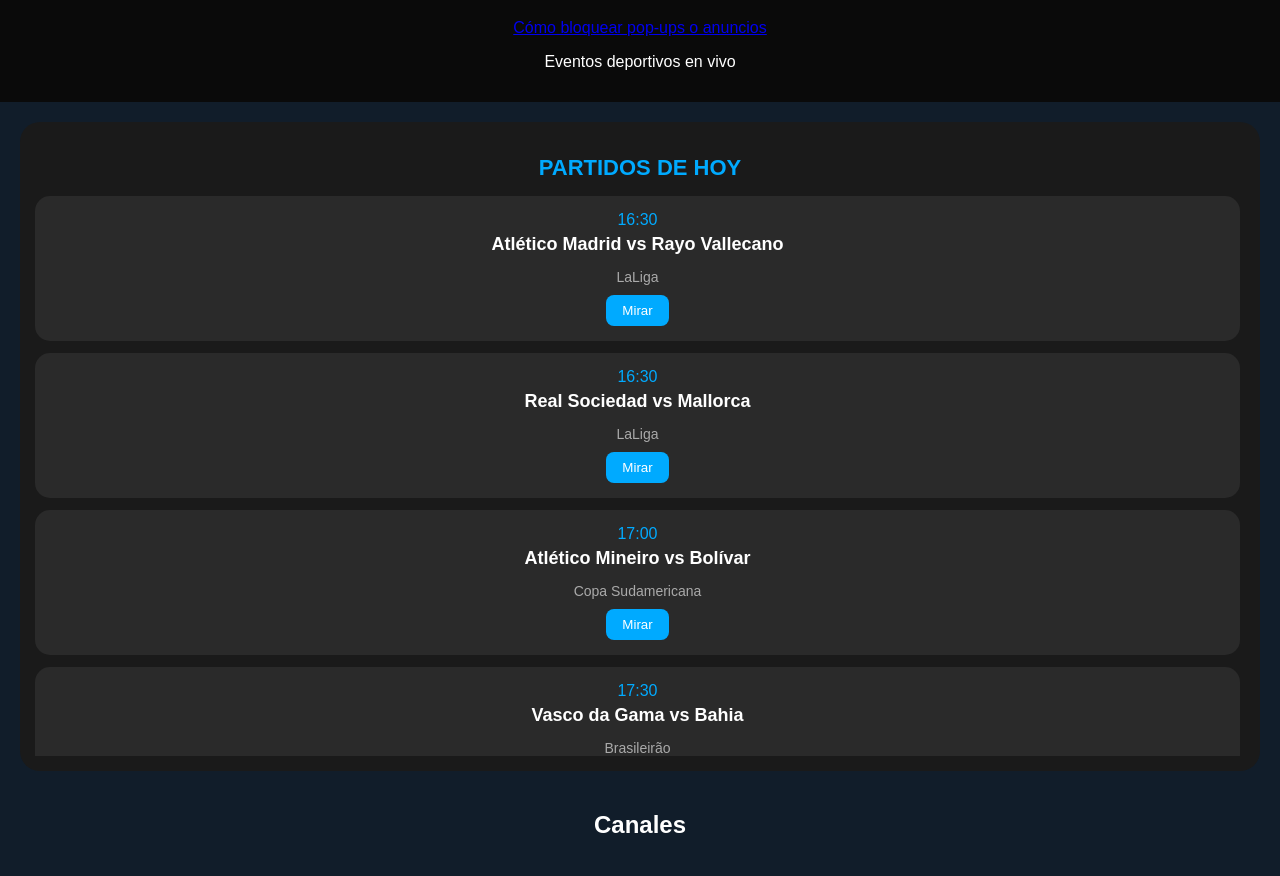
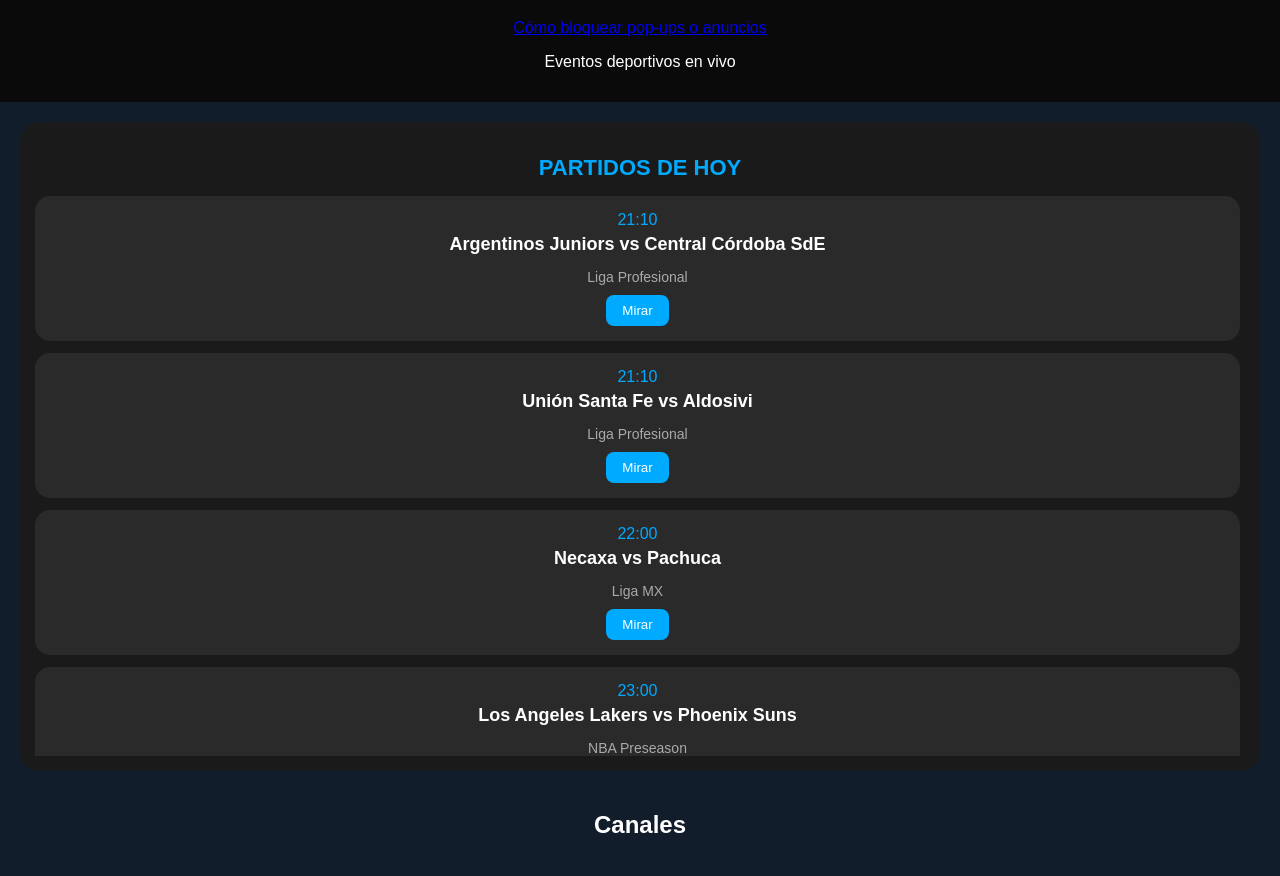
Before and after one commit to Z0mg2002/Golazo, a plain HTML site: page index.html in a window 1280 px wide. Shown: the part 76-952 px from the top of the page. Drawn offline with Linux system fonts and the light colour scheme.

Commit message:
Update index.html

```diff
--- a/index.html
+++ b/index.html
@@ -128,60 +128,37 @@
     <div class="matches-scroll">
       <!-- ...agenda deportiva... -->
       <div class="match-card">
-        <p class="time">16:30</p>
-        <h3>Atlético Madrid vs Rayo Vallecano</h3>
-        <p class="league">LaLiga</p>
-        <button onclick="abrirModal('https://streamtp22.com/global1.php?stream=dsports')">Mirar</button>
+        <p class="time">21:10</p>
+        <h3>Argentinos Juniors vs Central Córdoba SdE</h3>
+        <p class="league">Liga Profesional</p>
+        <button onclick="abrirModal('https://la14hd.com/vivo/canales.php?stream=espnpremium')">Mirar</button>
       </div>
 
       <div class="match-card">
-        <p class="time">16:30</p>
-        <h3>Real Sociedad vs Mallorca</h3>
-        <p class="league">LaLiga</p>
-        <button onclick="abrirModal('https://streamtp22.com/global1.php?stream=espn4')">Mirar</button>
+        <p class="time">21:10</p>
+        <h3>Unión Santa Fe vs Aldosivi</h3>
+        <p class="league">Liga Profesional</p>
+        <button onclick="abrirModal('https://la14hd.com/vivo/canales.php?stream=tntsports)">Mirar</button>
       </div>
 
-      <div class="match-card">
-        <p class="time">17:00</p>
-        <h3>Atlético Mineiro vs Bolívar</h3>
-        <p class="league">Copa Sudamericana</p>
-        <button onclick="abrirModal('https://streamtp22.com/global1.php?stream=dsports')">Mirar</button>
+       <div class="match-card">
+        <p class="time">22:00</p>
+        <h3>Necaxa vs Pachuca</h3>
+        <p class="league">Liga MX</p>
+        <button onclick="abrirModal('https://la14hd.com/vivo/canales.php?stream=tudn')">Mirar</button>
       </div>
 
-      <div class="match-card">
-        <p class="time">17:30</p>
-        <h3>Vasco da Gama vs Bahia</h3>
-        <p class="league">Brasileirão</p>
-        <button onclick="abrirModal('https://streamtp22.com/global1.php?stream=premiere2')">Mirar</button>
+
+       <div class="match-card">
+        <p class="time">23:00</p>
+        <h3>Los Angeles Lakers vs Phoenix Suns</h3>
+        <p class="league">NBA Preseason</p>
+        <button onclick="abrirModal('https://embedsports.top/embed/alpha/los-angeles-lakers-vs-phoenix-suns/2')">Mirar</button>
       </div>
 
-            <div class="match-card">
-        <p class="time">17:30</p>
-        <h3>Grêmio vs Botafogo</h3>
-        <p class="league">Brasileirão</p>
-        <button onclick="abrirModal('https://streamtp22.com/global1.php?stream=premiere1')">Mirar</button>
-      </div>
 
-      <div class="match-card">
-        <p class="time">19:00</p>
-        <h3>Atlético Mineiro vs Bolívar</h3>
-        <p class="league">Copa Sudamericana</p>
-        <button onclick="abrirModal('https://streamtp22.com/global1.php?stream=dsports')">Mirar</button>
-      </div>
 
-      <div class="match-card">
-        <p class="time">21:30</p>
-        <h3>Once Caldas vs Independiente del Valle</h3>
-        <p class="league">Copa Sudamericana</p>
-        <button onclick="abrirModal('https://streamtp22.com/global1.php?stream=espn2')">Mirar</button>
-      </div>
 
-      <div class="match-card">
-        <p class="time">21:30</p>
-        <h3>Palmeiras vs River Plate</h3>
-        <p class="league">Copa Libertadores</p>
-        <button onclick="abrirModal('https://streamtp22.com/global1.php?stream=espn')">Mirar</button>
-      </div>
 
 
 
```
